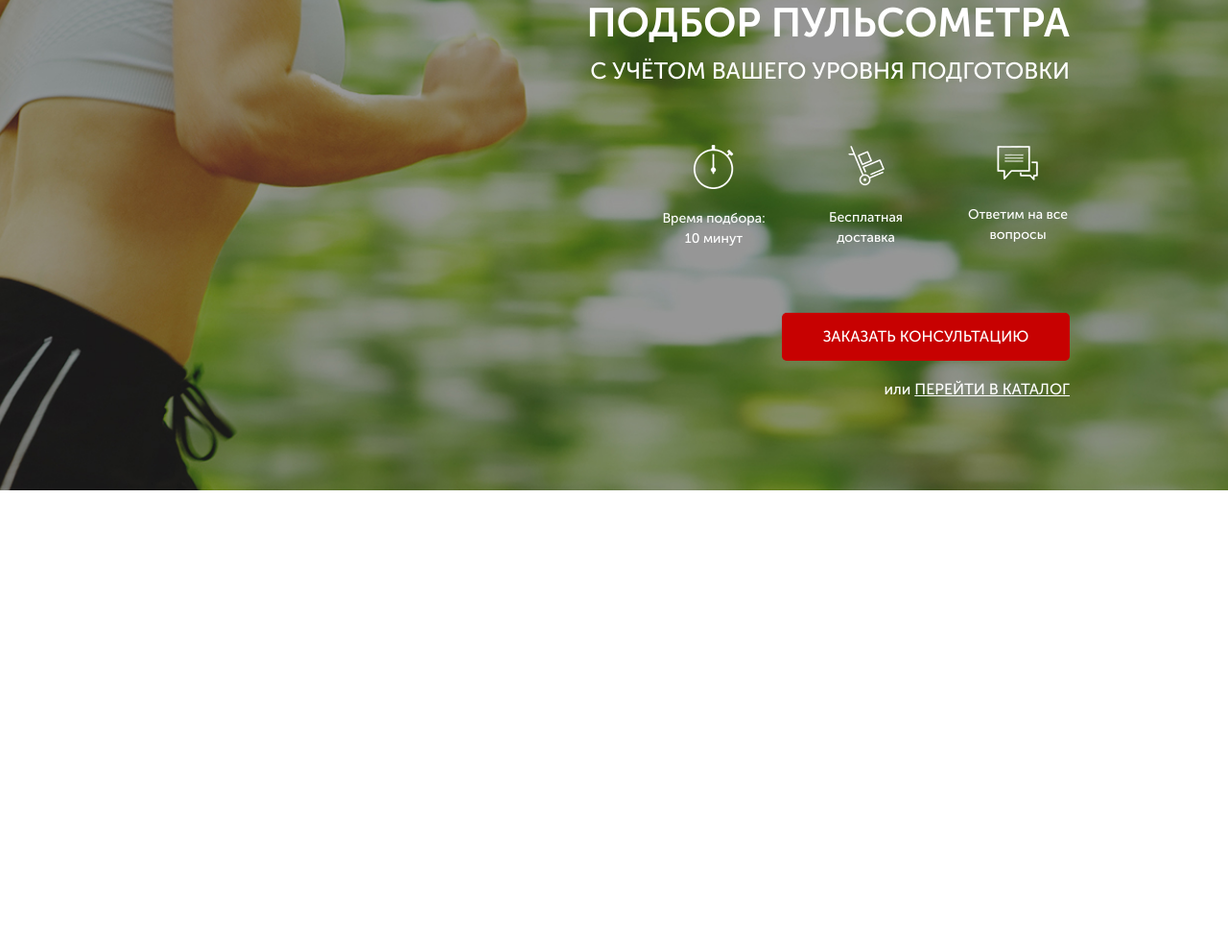
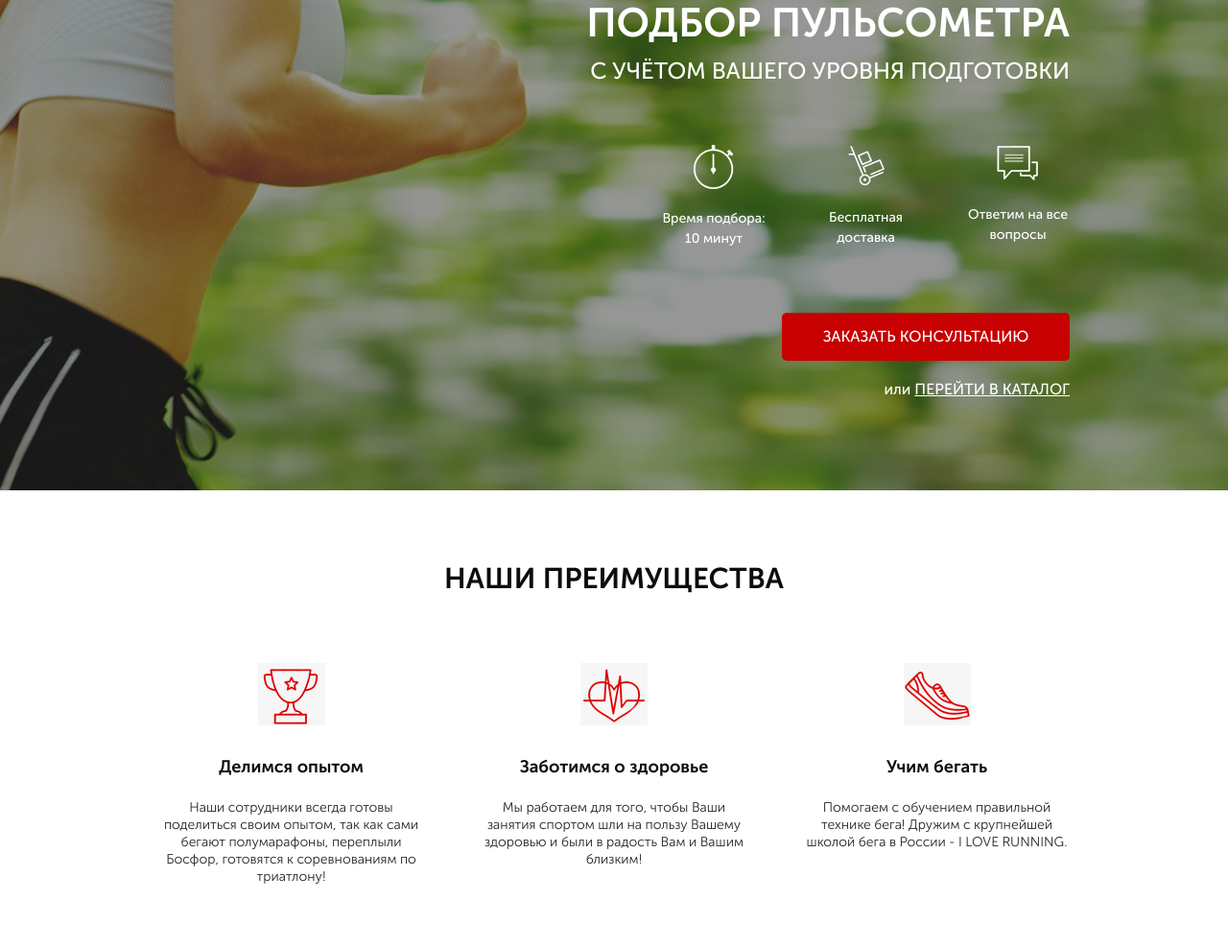
Before and after one commit to goldqwert/pulse, a website: page src/index.html in a window 1280 px wide. Shown: the part 165-1153 px from the top of the page at 96% size. Before the commit the page ends 800 px from the top, so only its background shows below. Drawn offline with Linux system fonts and the light colour scheme.

Commit message:
feat: added advantures section

```diff
--- a/src/index.html
+++ b/src/index.html
@@ -10,7 +10,7 @@
     <link rel="stylesheet" href="css/style.min.css" />
   </head>
   <body>
-    <div class="promo">
+    <section class="promo">
       <div class="container">
         <header class="header">
           <a class="header__logo">
@@ -54,6 +54,39 @@
           </div>
         </div>
       </div>
-    </div>
+    </section>
+
+    <section class="advantures">
+      <div class="container">
+        <h2 class="advantures__header">НАШИ ПРЕИМУЩЕСТВА</h2>
+        <div class="advantures__wrapper">
+          <div class="advantures__item">
+            <img src="./icons/cup.png" alt="cup" class="advantures__img" />
+            <div class="advantures__item-title">Делимся опытом</div>
+            <div class="advantures__item-descr">
+              Наши сотрудники всегда готовы поделиться своим опытом, так как
+              сами бегают полумарафоны, переплыли Босфор, готовятся к
+              соревнованиям по триатлону!
+            </div>
+          </div>
+          <div class="advantures__item">
+            <img src="./icons/heart.png" alt="heart" class="advantures__img" />
+            <div class="advantures__item-title">Заботимся о здоровье</div>
+            <div class="advantures__item-descr">
+              Мы работаем для того, чтобы Ваши занятия спортом шли на пользу
+              Вашему здоровью и были в радость Вам и Вашим близким!
+            </div>
+          </div>
+          <div class="advantures__item">
+            <img src="./icons/shoe.png" alt="shoe" class="advantures__img" />
+            <div class="advantures__item-title">Учим бегать</div>
+            <div class="advantures__item-descr">
+              Помогаем с обучением правильной технике бега! Дружим с крупнейшей
+              школой бега в России - I LOVE RUNNING.
+            </div>
+          </div>
+        </div>
+      </div>
+    </section>
   </body>
 </html>
--- /dev/null
+++ b/src/sass/blocks/_advantures.scss
@@ -0,0 +1,37 @@
+.advantures {
+  min-height: 473px;
+  padding: 70px 0 65px 0;
+  background: #ffffff;
+  &__header {
+    font-weight: bold;
+    font-size: 30px;
+    text-align: center;
+    color: #0d0d0d;
+  }
+  &__wrapper {
+    margin-top: 65px;
+    display: flex;
+    align-items: flex-start;
+    justify-content: space-between;
+  }
+  &__item {
+    display: flex;
+    flex-direction: column;
+    justify-content: center;
+    align-items: center;
+    max-width: 277px;
+  }
+  &__item-title {
+    margin-top: 30px;
+    font-weight: bold;
+    font-size: 18px;
+    color: #0d0d0d;
+  }
+  &__item-descr {
+    margin-top: 20px;
+    font-weight: 300;
+    font-size: 14px;
+    line-height: 18px;
+    text-align: center;
+  }
+}
--- a/src/sass/style.scss
+++ b/src/sass/style.scss
@@ -9,3 +9,4 @@
 @import 'blocks/promo';
 @import 'blocks/header';
 @import 'blocks/buttons';
+@import 'blocks/advantures';
```
Also changed, not shown: src/css/style.min.css, src/icons/cup.png (added), src/icons/heart.png (added), src/icons/shoe.png (added).
